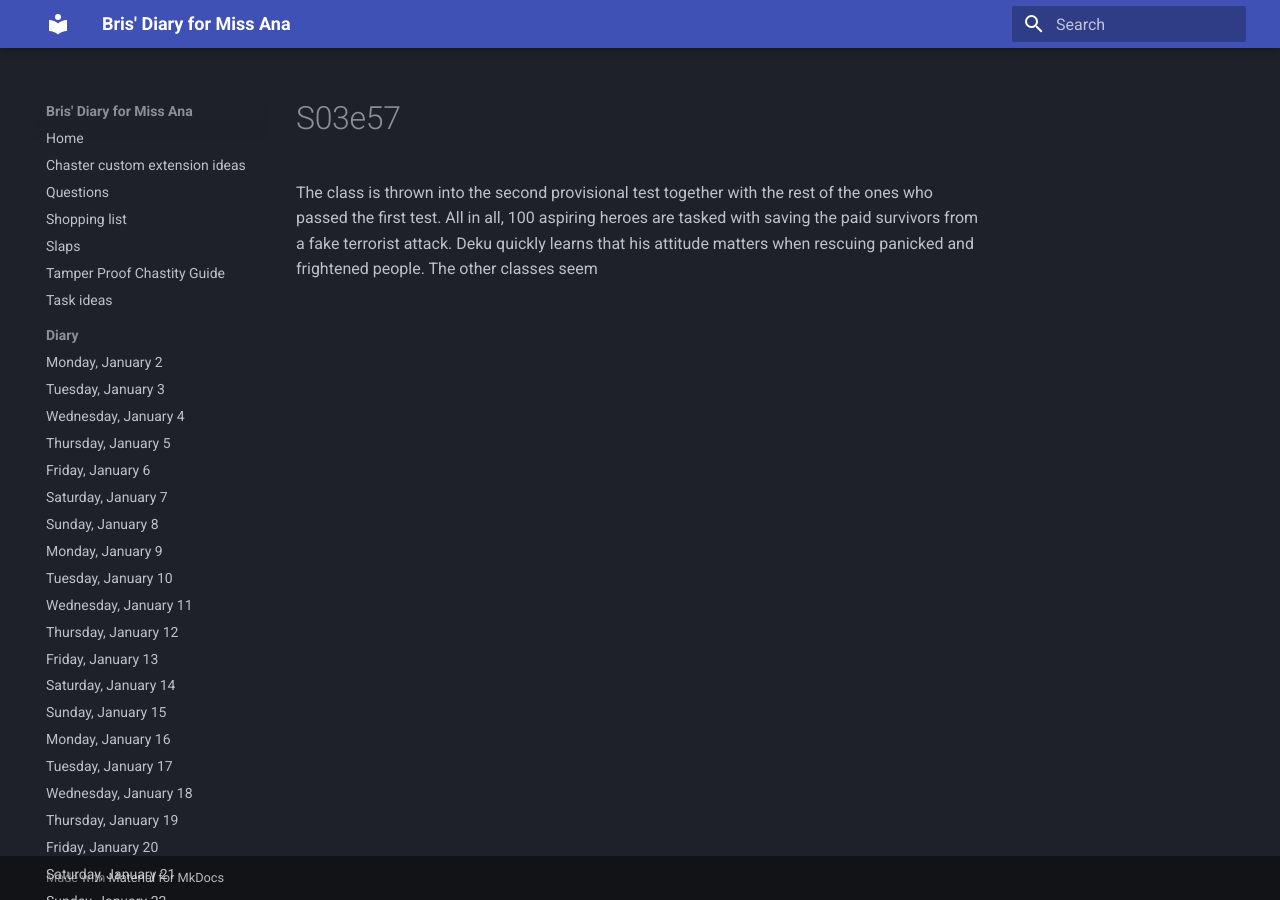
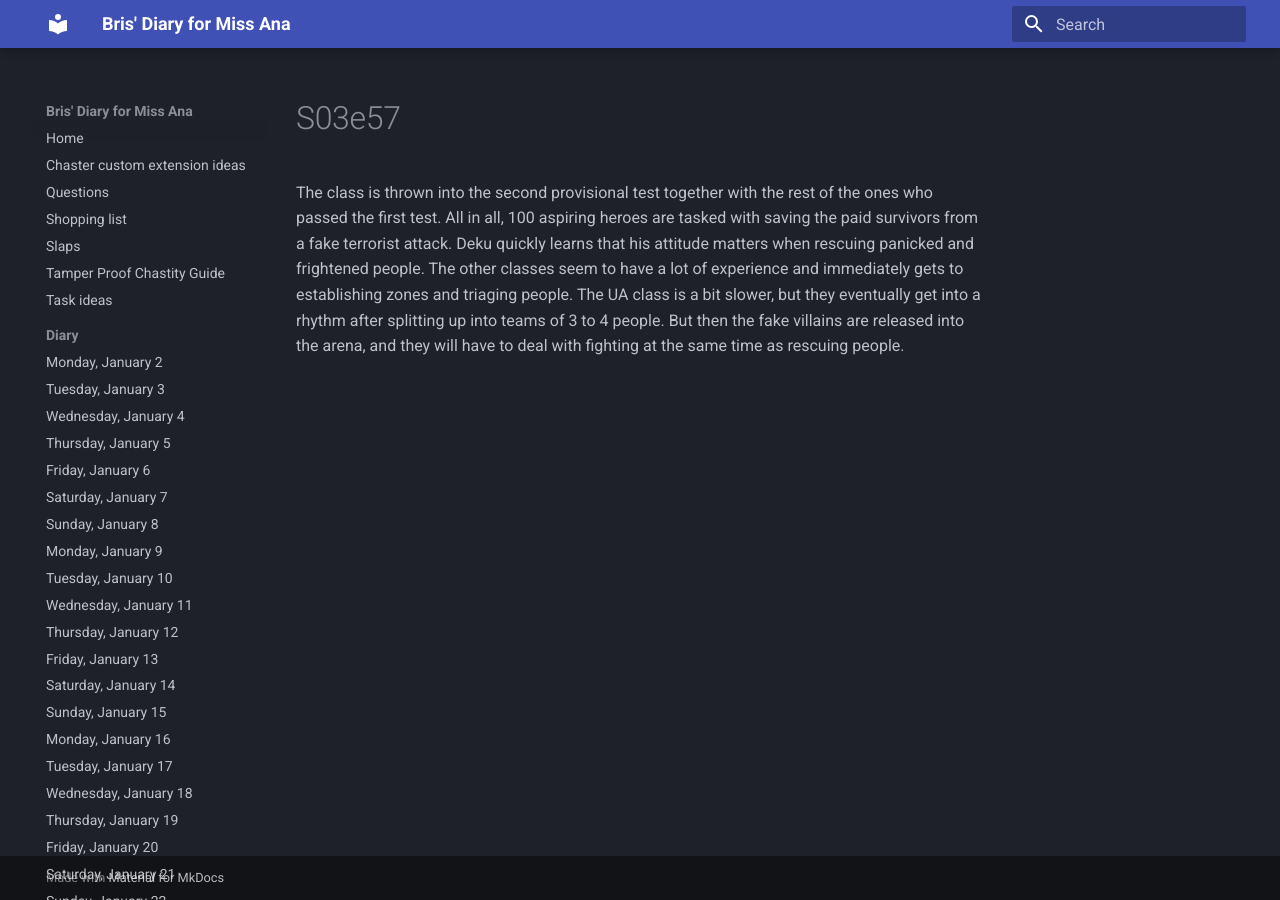
Before and after one commit to bris00/DFMA, an MkDocs documentation site: the page built from diary/Series/My Hero Academia/s03e57.md, in a window 1280 px wide. Built offline with MkDocs 1.6.1 and Material for MkDocs 9.7.7, drawn with Linux system fonts in a browser that asks for light colours.

Commit message:
vault backup: 2023-03-12 16:00:29
Affected files:
diary/Series/My Hero Academia/s03e57.md

```diff
--- a/diary/Series/My Hero Academia/s03e57.md
+++ b/diary/Series/My Hero Academia/s03e57.md
@@ -1 +1 @@
-The class is thrown into the second provisional test together with the rest of the ones who passed the first test. All in all, 100 aspiring heroes are tasked with saving the paid survivors from a fake terrorist attack. Deku quickly learns that his attitude matters when rescuing panicked and frightened people. The other classes seem
+The class is thrown into the second provisional test together with the rest of the ones who passed the first test. All in all, 100 aspiring heroes are tasked with saving the paid survivors from a fake terrorist attack. Deku quickly learns that his attitude matters when rescuing panicked and frightened people. The other classes seem to have a lot of experience and immediately gets to establishing zones and triaging people. The UA class is a bit slower, but they eventually get into a rhythm after splitting up into teams of 3 to 4 people. But then the fake villains are released into the arena, and they will have to deal with fighting at the same time as rescuing people.
```
